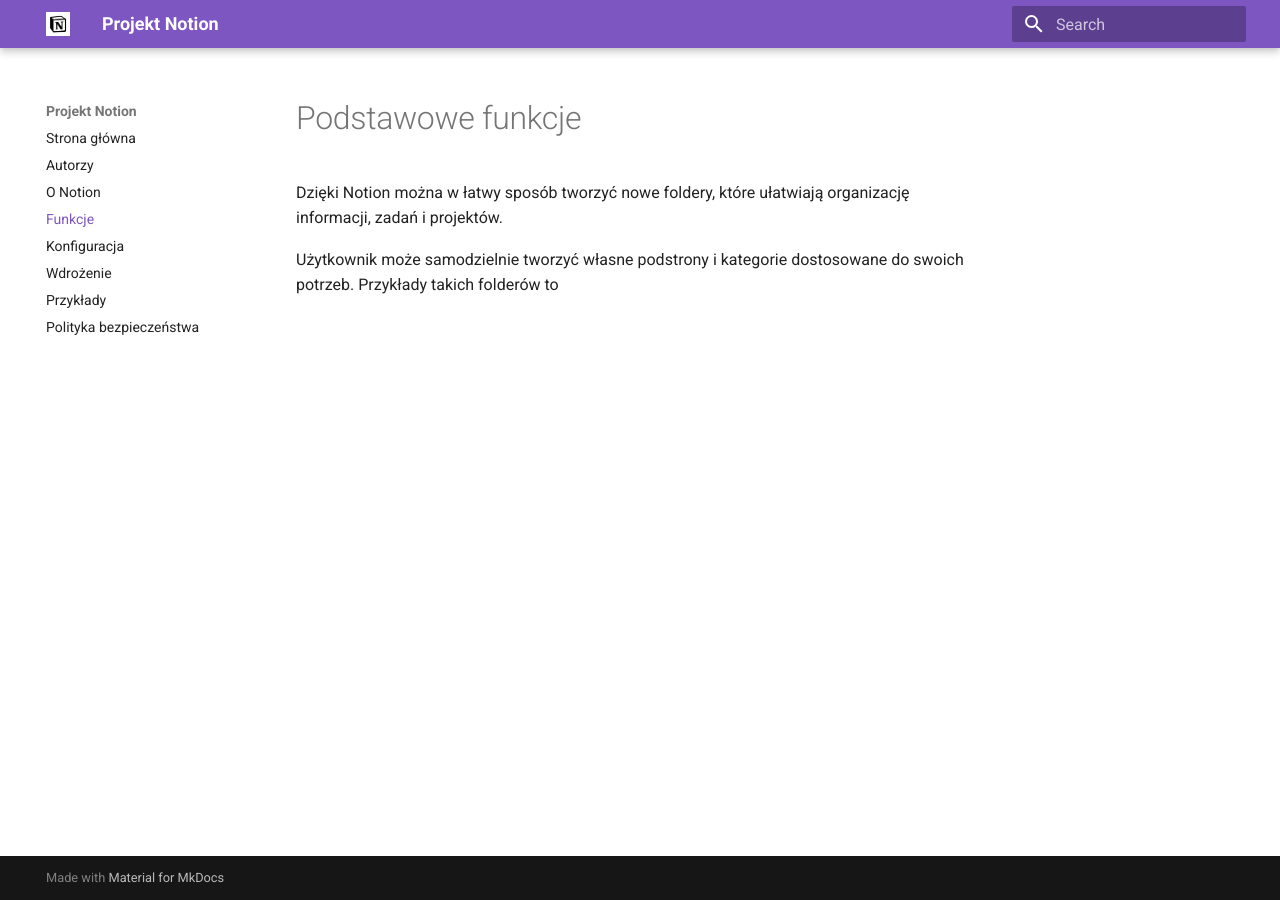
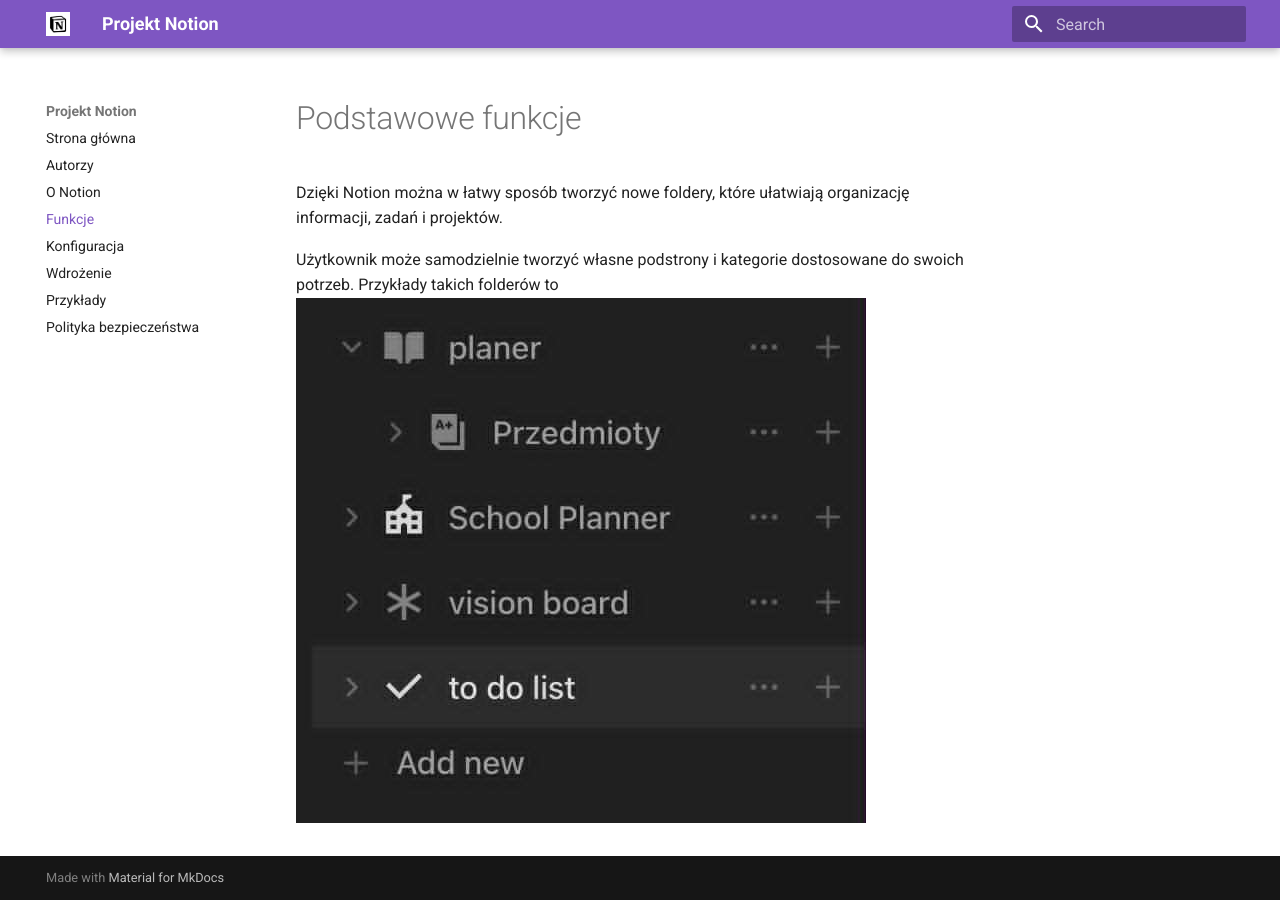
Before and after one commit to gablacna/notion-dev, an MkDocs documentation site: the page built from docs/funkcje.md, in a window 1280 px wide. Built offline with MkDocs 1.6.1 and Material for MkDocs 9.7.7, drawn with Linux system fonts in a browser that asks for light colours.

Commit message:
probne zdjecie

```diff
--- a/docs/funkcje.md
+++ b/docs/funkcje.md
@@ -3,4 +3,4 @@
 Dzięki Notion można w łatwy sposób tworzyć nowe foldery, które ułatwiają organizację informacji, zadań i projektów.
 
 Użytkownik może samodzielnie tworzyć własne podstrony i kategorie dostosowane do swoich potrzeb. Przykłady takich folderów to
-![]("C:\Users\gklac\notion-dev\docs\1przyklad.jpg")
+![](img/1przyklad.jpg)
```
Also changed, not shown: docs/img/1przyklad.jpg (renamed from docs/1przyklad.jpg).
